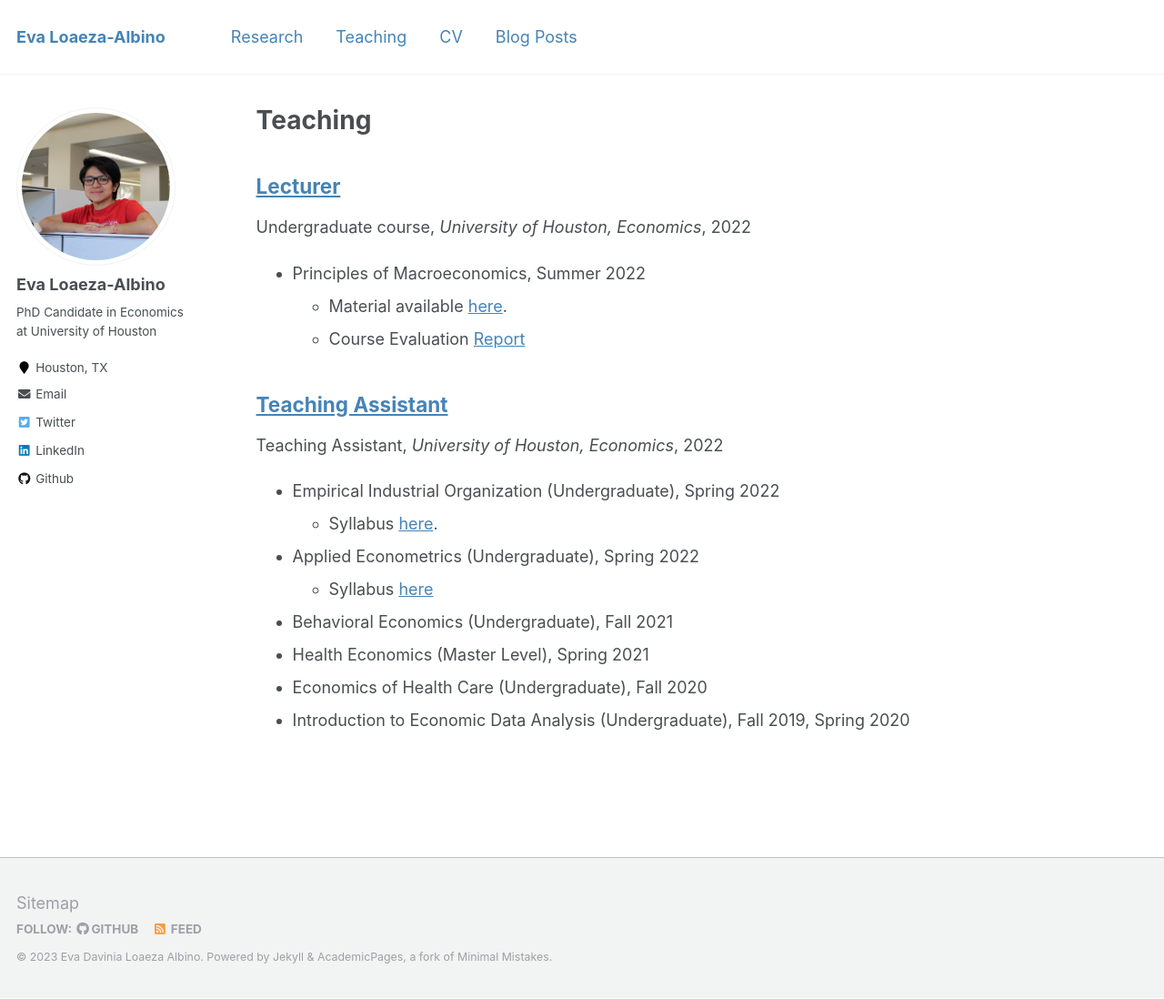
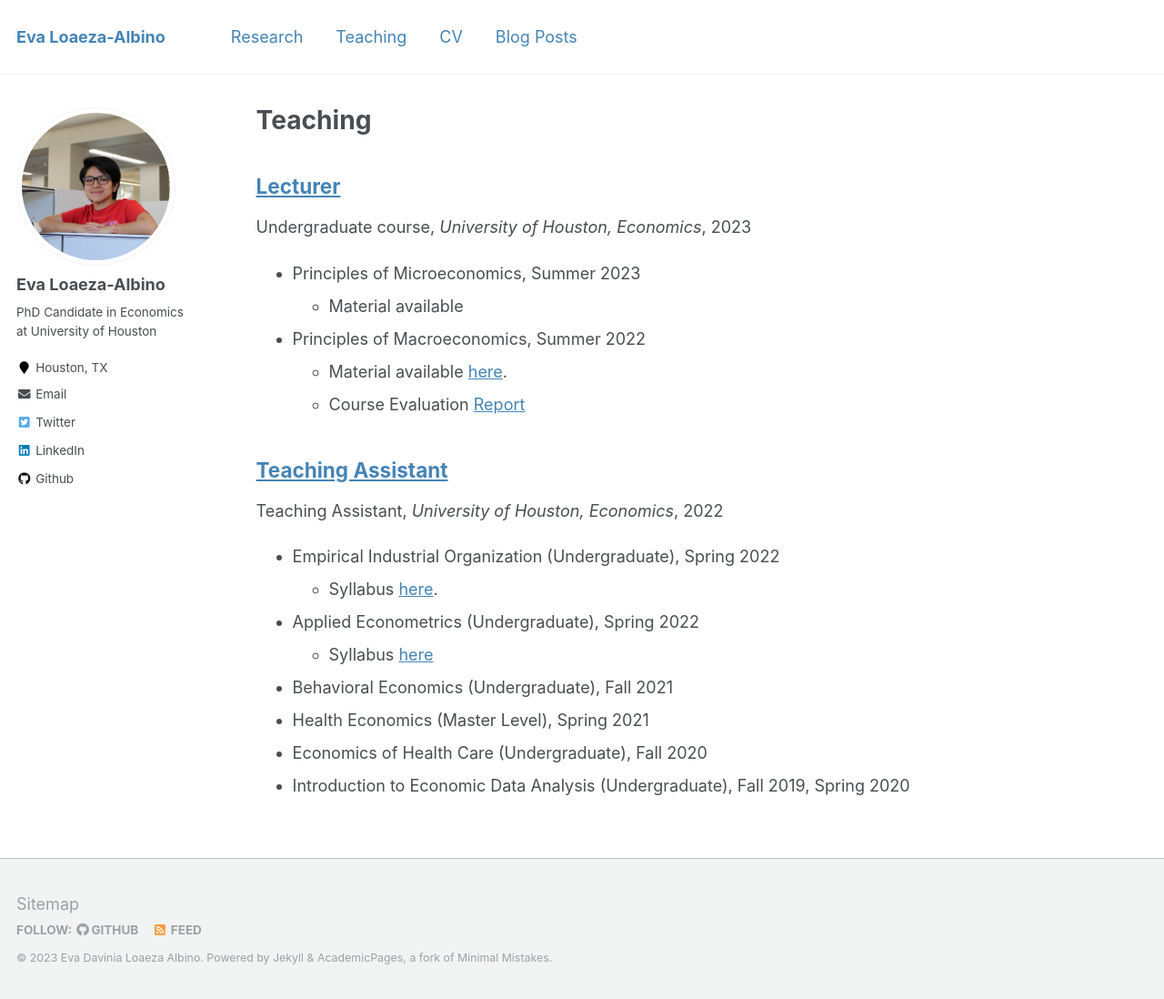
Before and after one commit to evaloaeza/evaloaeza.github.io, a Jekyll site: the page built from _pages/teaching.html, in a window 1280 px wide and 1098 px high. Shown: the whole window at 91% size. Built offline with Jekyll 4.4.1, drawn with Linux system fonts in a browser that asks for light colours.

Commit message:
update
update courses

```diff
--- a/_teaching/2022-summer-teaching-1.md
+++ b/_teaching/2023-summer-teaching-1.md
@@ -2,12 +2,14 @@
 title: "Lecturer"
 collection: teaching
 type: "Undergraduate course"
-permalink: /teaching/2022-summer-teaching-1
+permalink: /teaching/2023-summer-teaching-1
 venue: "University of Houston, Economics"
-date: 2022-06-01
+date: 2023-07-01
 location: "Hosuton, USA"
 ---
 
+- Principles of Microeconomics, Summer 2023
+    - Material available
 - Principles of Macroeconomics, Summer 2022
     - Material available [here](https://github.com/evaloaeza/Principles-Macro){:target="_blank"}.
     - Course Evaluation <a href="/files/Macro_Course Evaluation Report_Summer2022.pdf">Report</a>
```
